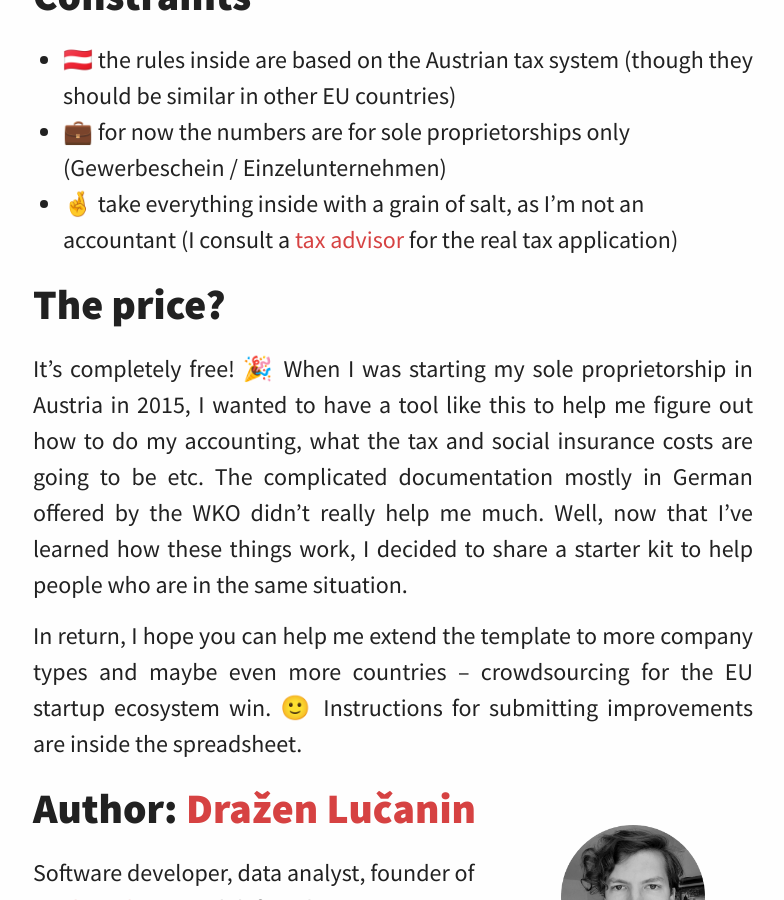
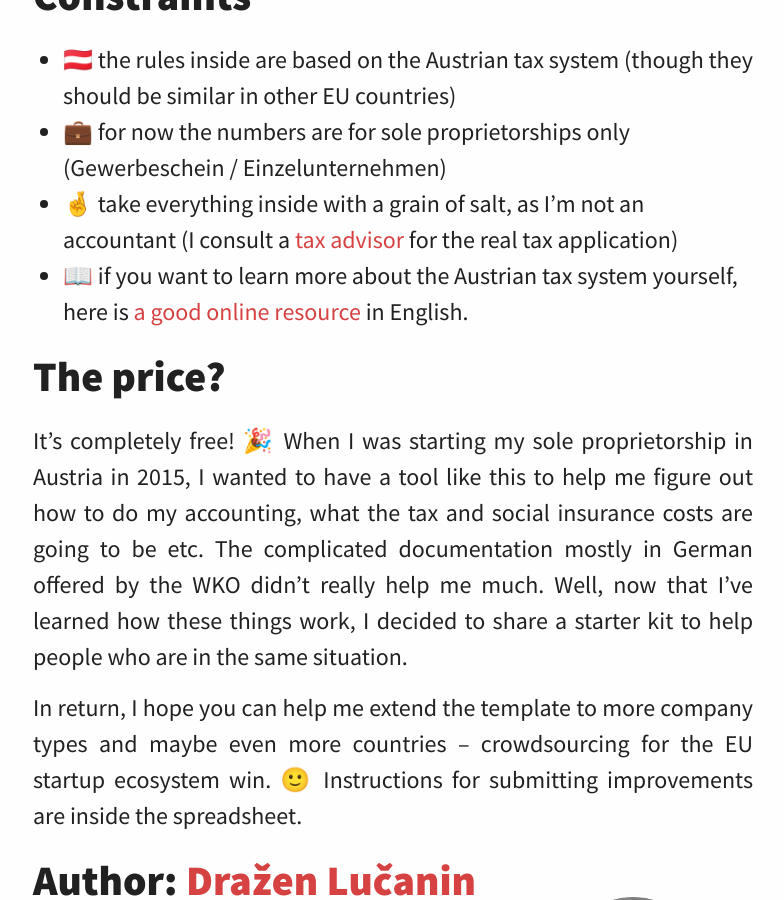
Before and after one commit to punkrockdev/punkrockdev.github.io, a Jekyll site: the page built from accounting-austria.md, in a window 1280 px wide and 900 px high, scrolled down 1734 px. Shown: the whole window, without its empty margins (247-1031 px from the left). Built offline with Jekyll 4.4.1, drawn with Linux system fonts in a browser that asks for light colours; nearby versions of some CDN libraries; comment, search, counter and statistics services are not loaded.

Commit message:
add good link to austrian tax page

```diff
--- a/accounting-austria.md
+++ b/accounting-austria.md
@@ -36,6 +36,7 @@ diagrams are generated for you automatically.
 - 💼 for now the numbers are for sole proprietorships only (Gewerbeschein / Einzelunternehmen)
 - 🤞 take everything inside with a grain of salt, as I'm not an accountant
 (I consult a [tax advisor](http://www.diewt.at) for the real tax application)
+- 📖 if you want to learn more about the Austrian tax system yourself, here is [a good online resource](https://www.pkf.at/media/public/db/media/1/2011/08/43/doingbusinessinaustria2016.pdf) in English.
 
 ## The price?
 
```
